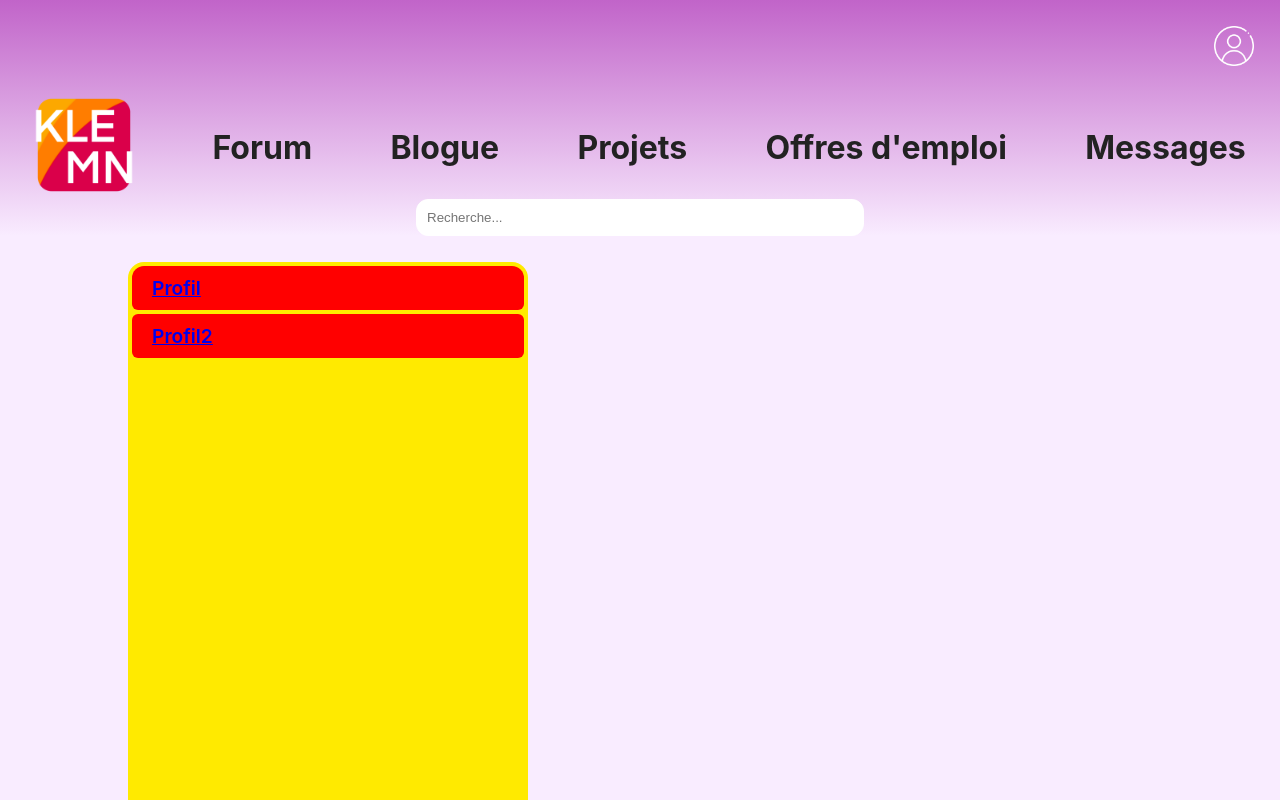
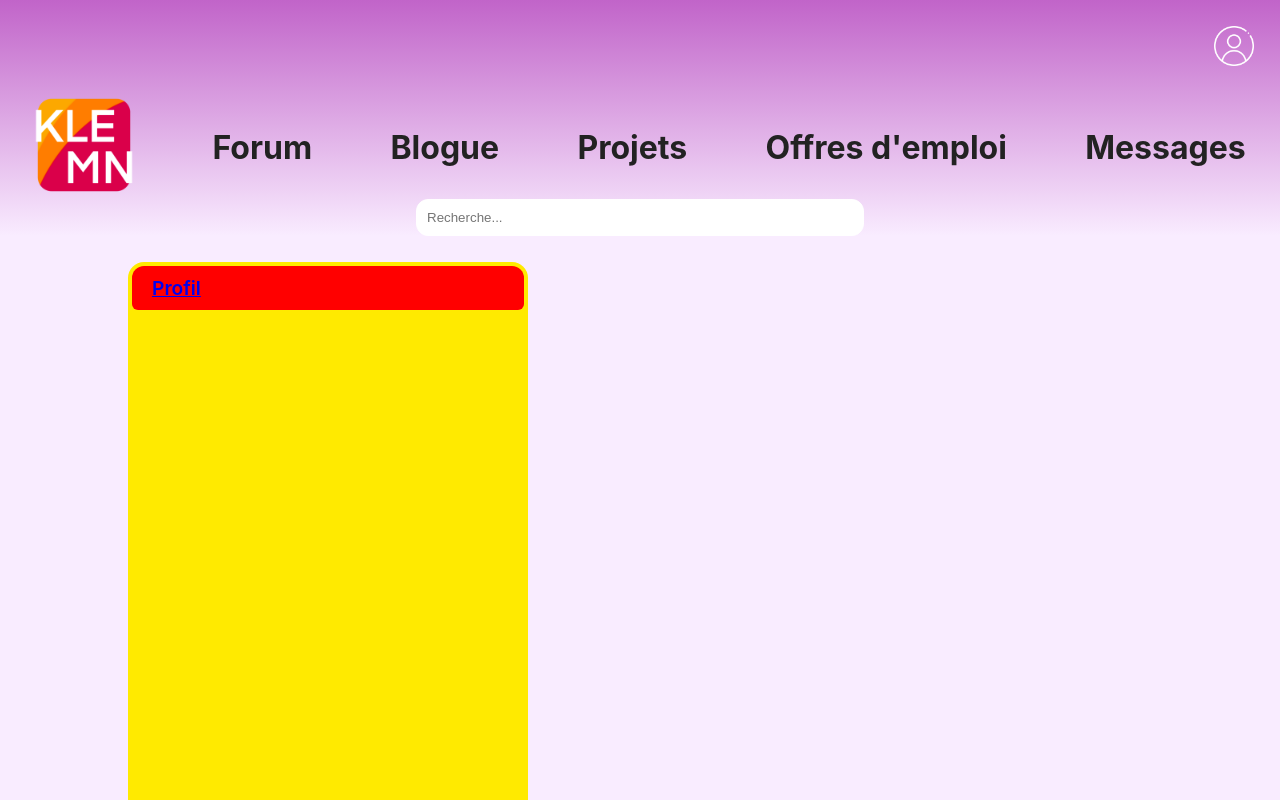
Before and after one commit to a23-b2b/projet-de-session-klemn, a React (Create React App) app: page /parametres in a window 1280 px wide. Shown: the top 800 px of the page. Built offline with nearby package versions, Linux system fonts and the light colour scheme; no server answers; sample sign-in values are in the browser's storage.

Commit message:
retirer lien page vide 404

```diff
--- a/src/pages/settings/Parametres.tsx
+++ b/src/pages/settings/Parametres.tsx
@@ -37,10 +37,6 @@ function Parametres() {
                     <Link className={styles.link} to={'profil'}>
                         <div className={styles.settings_link} id={styles.first_link}>Profil</div>
                     </Link>
-
-                    <Link className={styles.link} to={'profil2'}>
-                        <div className={styles.settings_link}>Profil2</div>
-                    </Link>
                 </div>
 
                 <div className={styles.content}>
```
